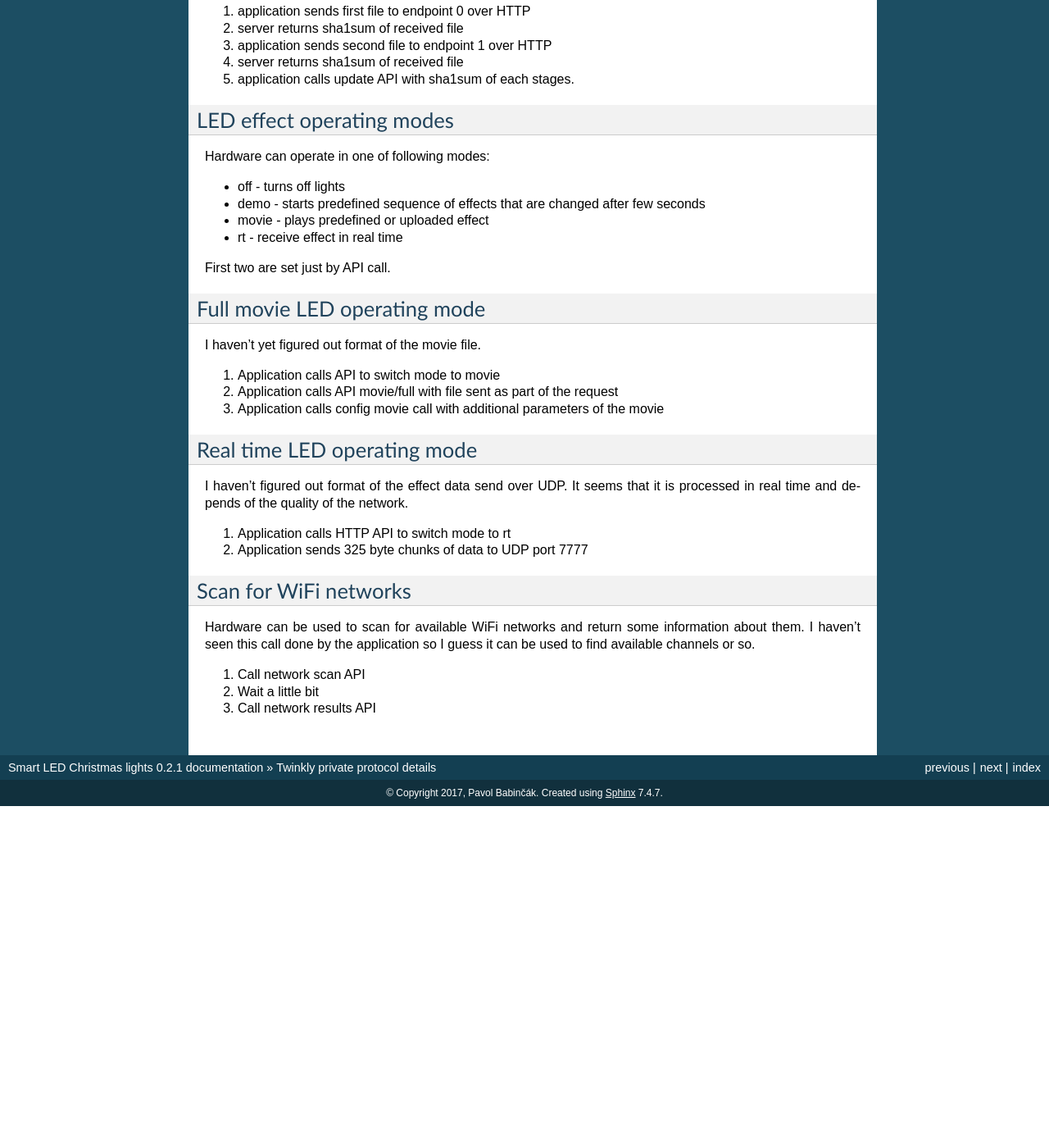
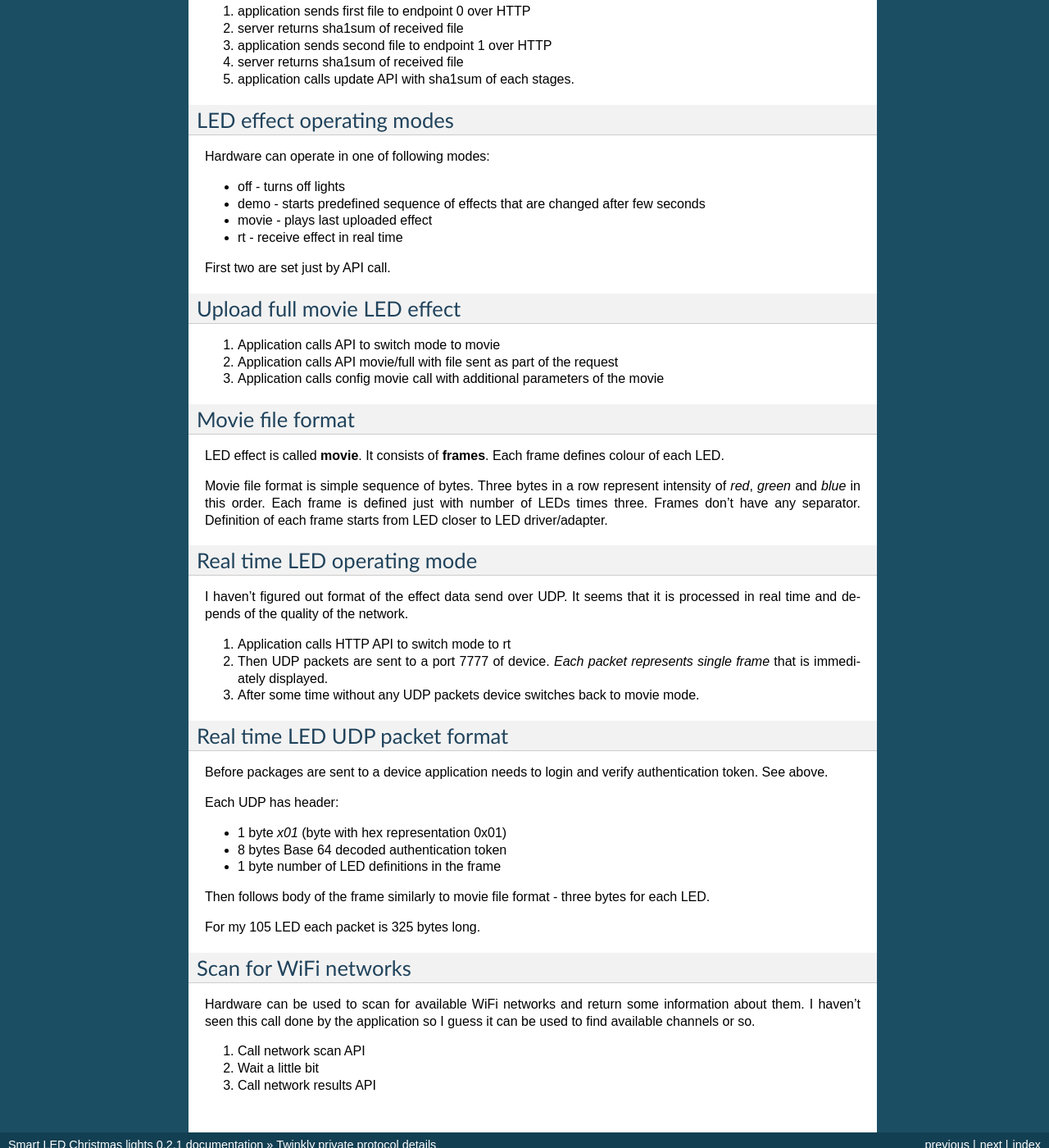
Before and after one commit to scrool/xled, a Sphinx documentation site: the page built from docs/protocol_details.rst, in a window 1280 px wide and 1400 px high, scrolled down 2524 px. Shown: the whole window at 82% size. Built offline with Sphinx 7.4.7, drawn with Linux system fonts in a browser that asks for light colours; before the commit the page ends 3507 px from its top, so only the background shows below that; some of the changed text lies outside the part shown.

Commit message:
Documentation of realtime and full movie upload LED modes

```diff
--- a/docs/protocol_details.rst
+++ b/docs/protocol_details.rst
@@ -145,20 +145,26 @@ Hardware can operate in one of following modes:
 
 - off - turns off lights
 - demo - starts predefined sequence of effects that are changed after few seconds
-- movie - plays predefined or uploaded effect
+- movie - plays last uploaded effect
 - rt - receive effect in real time
 
 First two are set just by API call.
 
 
-Full movie LED operating mode
------------------------------
-
-I haven't yet figured out format of the movie file.
+Upload full movie LED effect
+----------------------------
 
 1. Application calls API to switch mode to movie
 2. Application calls API movie/full with file sent as part of the request
 3. Application calls config movie call with additional parameters of the movie
+
+
+Movie file format
+-----------------
+
+LED effect is called **movie**. It consists of **frames**. Each frame defines colour of each LED.
+
+Movie file format is simple sequence of bytes. Three bytes in a row represent intensity of *red*, *green* and *blue* in this order. Each frame is defined just with number of LEDs times three. Frames don't have any separator. Definition of each frame starts from LED closer to LED driver/adapter.
 
 
 Real time LED operating mode
@@ -167,7 +173,24 @@ Real time LED operating mode
 I haven't figured out format of the effect data send over UDP. It seems that it is processed in real time and depends of the quality of the network.
 
 1. Application calls HTTP API to switch mode to rt
-2. Application sends 325 byte chunks of data to UDP port 7777
+2. Then UDP packets are sent to a port 7777 of device. *Each packet represents single frame* that is immediately displayed.
+3. After some time without any UDP packets device switches back to movie mode.
+
+
+Real time LED UDP packet format
+-------------------------------
+
+Before packages are sent to a device application needs to login and verify authentication token. See above.
+
+Each UDP has header:
+
+* 1 byte *\x01* (byte with hex representation 0x01)
+* 8 bytes Base 64 decoded authentication token
+* 1 byte number of LED definitions in the frame
+
+Then follows body of the frame similarly to movie file format - three bytes for each LED.
+
+For my 105 LED each packet is 325 bytes long.
 
 
 Scan for WiFi networks
```
